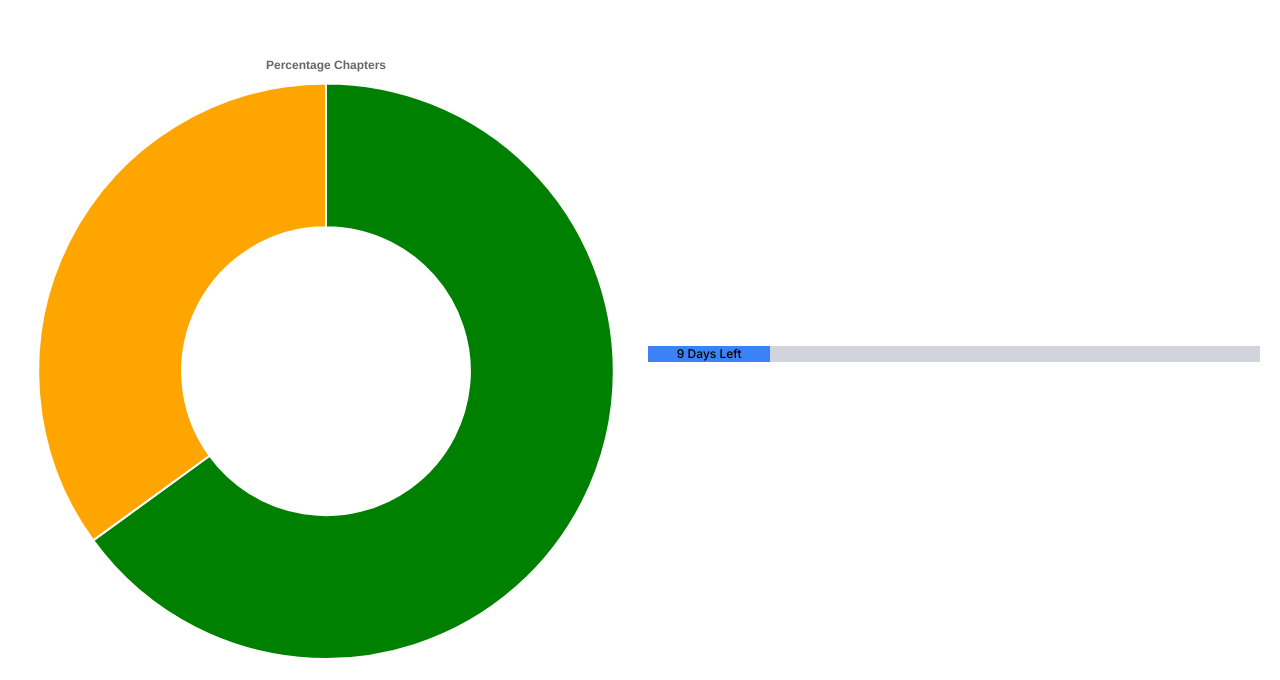
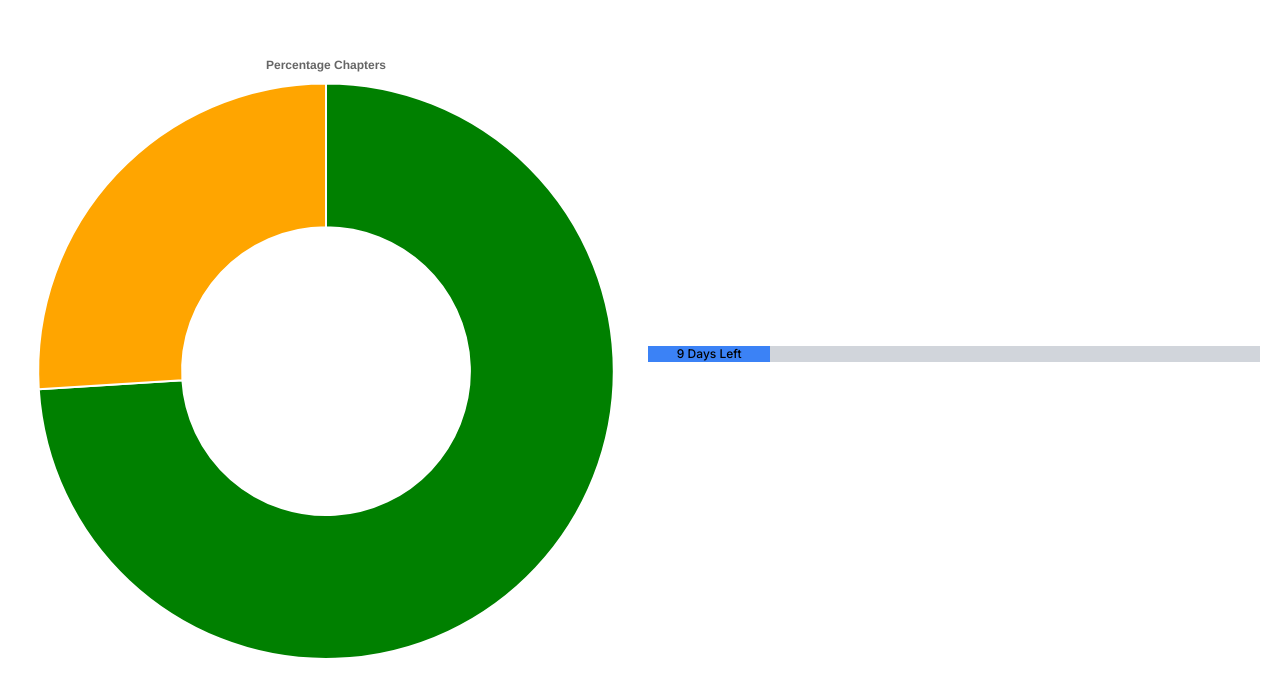
Before and after one commit to teschiopol/studyGamify, a Next.js app: page / in a window 1280 px wide. Shown: the part 600-1280 px from the top of the page. Built offline with nearby package versions, Linux system fonts and the light colour scheme.

Commit message:
Update AreaChart.tsx

```diff
--- a/src/components/AreaChart.tsx
+++ b/src/components/AreaChart.tsx
@@ -26,7 +26,7 @@ ChartJS.register(
 
 function calculateTotal() {
     let total = 23;
-    let done = 15;
+    let done = 17;
 
     let c = Math.round(done * 100 / total);
 
```
